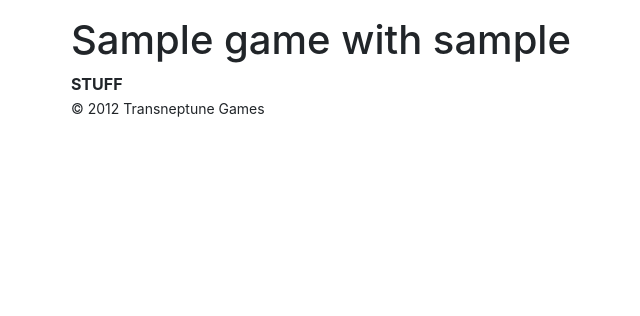
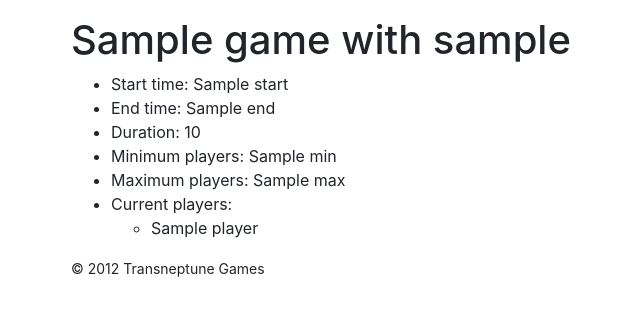
Before and after one commit to Sagelt/DjangoFlock, a Python web app: template templates/events/event.html in a window 1280 px wide. Shown: the part 96-412 px from the top of the page, without its empty margins (14-654 px from the left). Run offline with Jinja, Linux system fonts and the light colour scheme; the template is opened without the code that fills it: most values are stand-ins (such as "Sample title", 1, 10 or a date in 2020); some libraries are stand-ins or nearby versions.

Commit message:
Added some more display logic for events.

```diff
--- a/events/resources.py
+++ b/events/resources.py
@@ -14,7 +14,7 @@
     ordering = ('start', )
     fields = (('host', UserResource),
               ('players', UserResource), ('game', GameResource),
-              'start', 'end', 'min', 'max', 'join', 'leave', 'url')
+              'start', 'end', 'min', 'max', 'join', 'leave', 'url', 'duration')
 
     def join(self, instance):
         # TODO How hackish is this?
--- a/templates/events/event.html
+++ b/templates/events/event.html
@@ -7,7 +7,24 @@
 
 {% block main %}
 <h1>{{ object.game.name }} with {{ object.host.username }}</h1>
-<strong>STUFF</strong>
+<ul>
+	<li>Start time: {{ object.start }}</li>
+	<li>End time: {{ object.end }}</li>
+	<li>Duration: {{ object.duration }}</li>
+	<li>Minimum players: {{ object.min }}</li>
+	<li>Maximum players: {{ object.max }}</li>
+	{% if object.players.all %}
+	<li>Current players:
+		<ul>
+			{% for player in object.players.all %}
+			<li>{{ player.name }}</li>
+			{% endfor %}
+		</ul>
+	</li>
+	{% else %}
+	<li>No players yet.</li>
+	{% endif %}
+</ul>
 {% if user.is_authenticated %}
 <p>Link to create-new-form here.</p>
 {% endif %}
```
